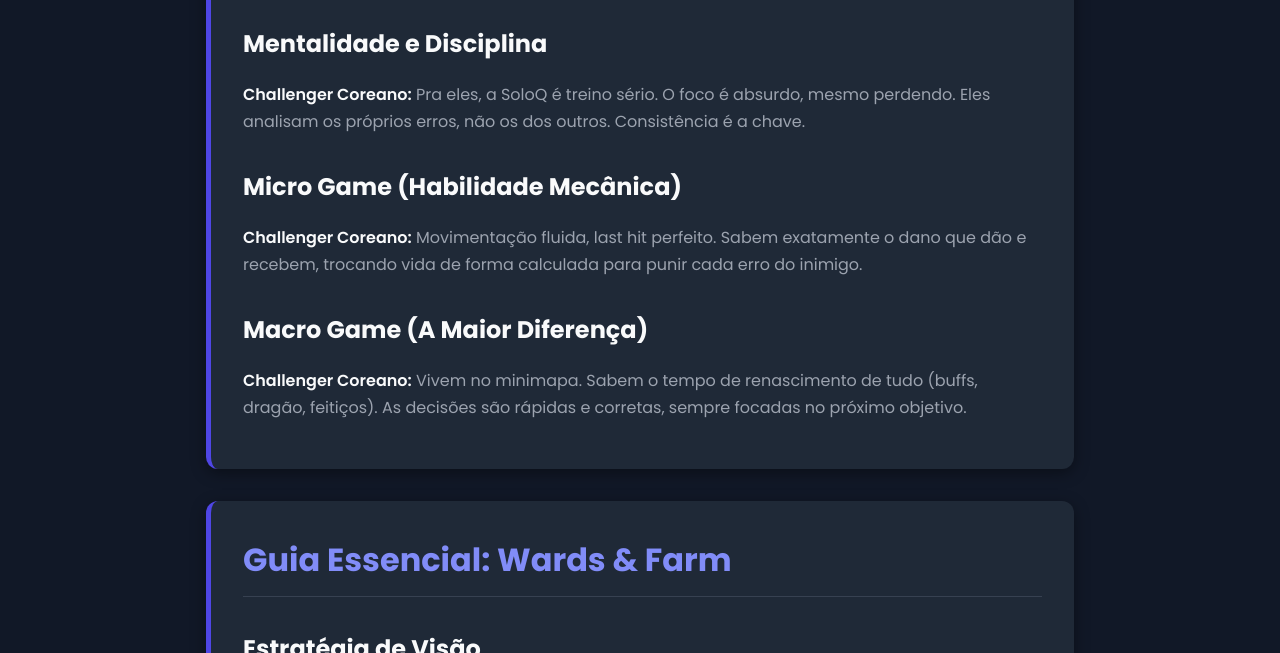
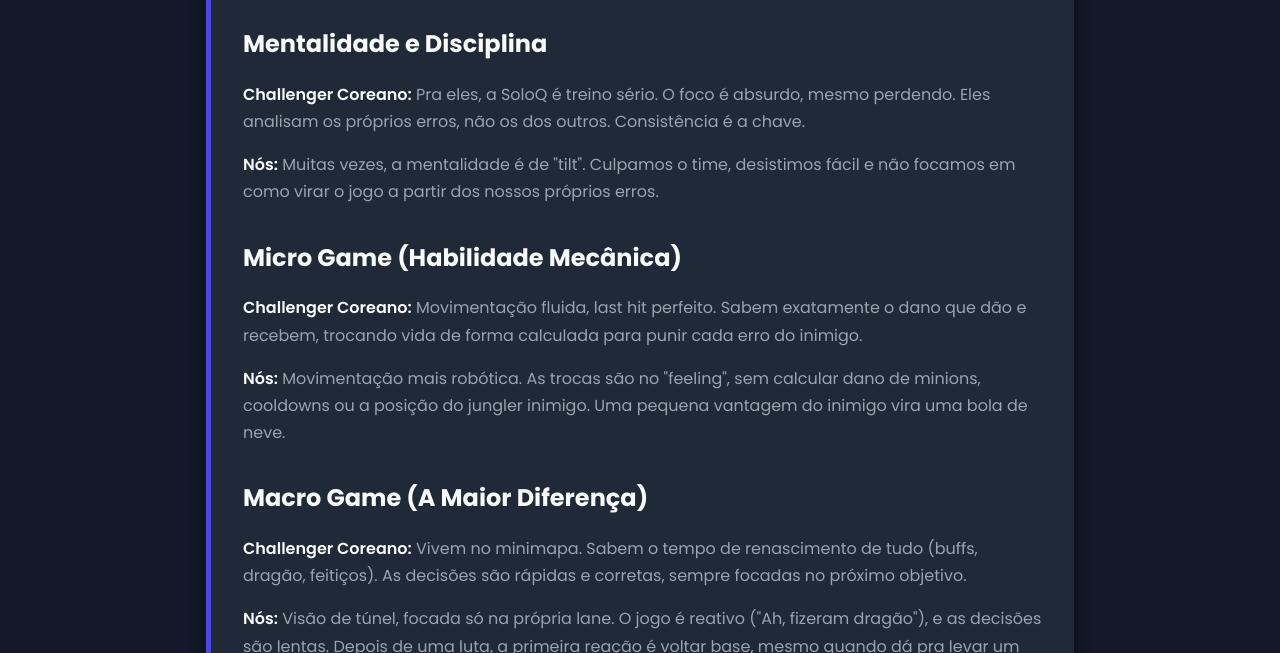
Before and after one commit to PresetyX/guiachall, a plain HTML site: page index.html in a window 1280 px wide. Shown: the part 299-952 px from the top of the page. Drawn offline with Linux system fonts and the light colour scheme.

Commit message:
Update index.html

```diff
--- a/index.html
+++ b/index.html
@@ -230,12 +230,18 @@
     <main>
         <section id="visao-geral" class="secao">
             <h2>Análise Comparativa: Challenger vs. Elo Baixo</h2>
+
             <h3>Mentalidade e Disciplina</h3>
             <p><strong>Challenger Coreano:</strong> Pra eles, a SoloQ é treino sério. O foco é absurdo, mesmo perdendo. Eles analisam os próprios erros, não os dos outros. Consistência é a chave.</p>
+            <p><strong>Nós:</strong> Muitas vezes, a mentalidade é de "tilt". Culpamos o time, desistimos fácil e não focamos em como virar o jogo a partir dos nossos próprios erros.</p>
+
             <h3>Micro Game (Habilidade Mecânica)</h3>
             <p><strong>Challenger Coreano:</strong> Movimentação fluida, last hit perfeito. Sabem exatamente o dano que dão e recebem, trocando vida de forma calculada para punir cada erro do inimigo.</p>
+            <p><strong>Nós:</strong> Movimentação mais robótica. As trocas são no "feeling", sem calcular dano de minions, cooldowns ou a posição do jungler inimigo. Uma pequena vantagem do inimigo vira uma bola de neve.</p>
+
             <h3>Macro Game (A Maior Diferença)</h3>
             <p><strong>Challenger Coreano:</strong> Vivem no minimapa. Sabem o tempo de renascimento de tudo (buffs, dragão, feitiços). As decisões são rápidas e corretas, sempre focadas no próximo objetivo.</p>
+            <p><strong>Nós:</strong> Visão de túnel, focada só na própria lane. O jogo é reativo ("Ah, fizeram dragão"), e as decisões são lentas. Depois de uma luta, a primeira reação é voltar base, mesmo quando dá pra levar um objetivo.</p>
         </section>
 
         <section id="wards-farm" class="secao">
```
